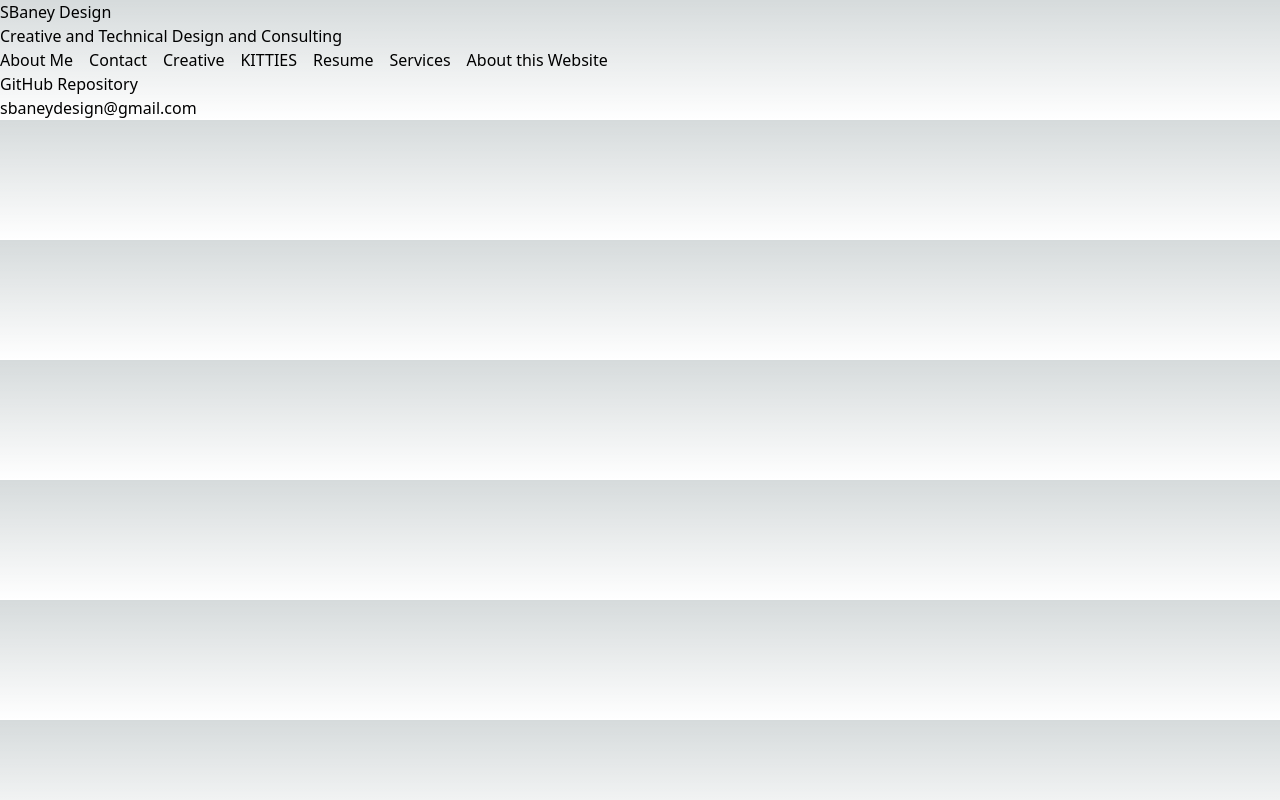
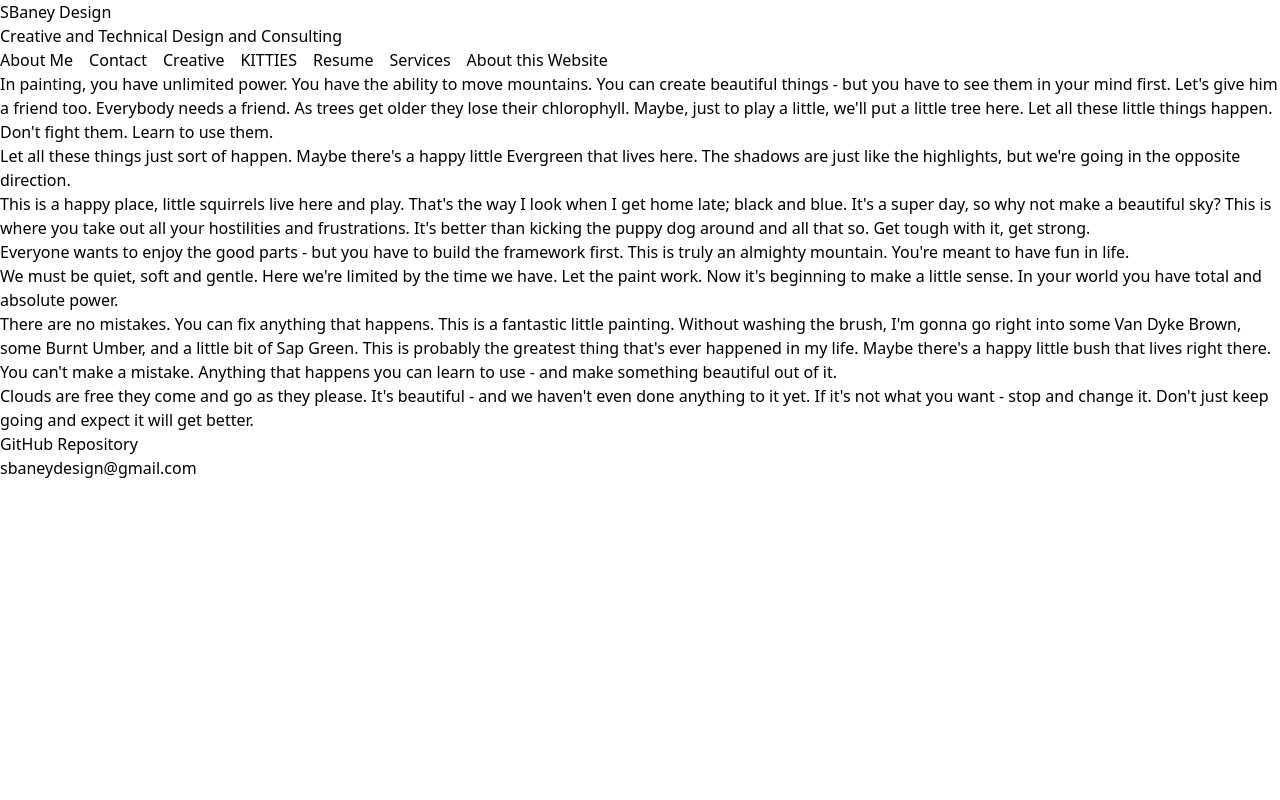
Before and after one commit to sbaney/sbaney-design-website-next-tw, a Next.js app in the folder sbaney-design-website/: page / in a window 1280 px wide. Built offline with nearby package versions, Linux system fonts and the light colour scheme.

Commit message:
Dark mode respects user preference

```diff
--- a/sbaney-design-website/app/globals.css
+++ b/sbaney-design-website/app/globals.css
@@ -2,27 +2,3 @@
 @tailwind components;
 @tailwind utilities;
 @import url("https://rsms.me/inter/inter.css");
-
-:root {
-  --foreground-rgb: 0, 0, 0;
-  --background-start-rgb: 214, 219, 220;
-  --background-end-rgb: 255, 255, 255;
-}
-
-@media (prefers-color-scheme: dark) {
-  :root {
-    --foreground-rgb: 255, 255, 255;
-    --background-start-rgb: 0, 0, 0;
-    --background-end-rgb: 0, 0, 0;
-  }
-}
-
-body {
-  color: rgb(var(--foreground-rgb));
-  background: linear-gradient(
-      to bottom,
-      transparent,
-      rgb(var(--background-end-rgb))
-    )
-    rgb(var(--background-start-rgb));
-}
--- a/sbaney-design-website/app/layout.tsx
+++ b/sbaney-design-website/app/layout.tsx
@@ -15,6 +15,7 @@ export default function RootLayout({
   children: React.ReactNode;
 }) {
   const mainPageMetadata = getMainPagesMetadata();
+
   const mainNav = () => {
     const mainPageMetadata = getMainPagesMetadata();
     const mainPageNav = mainPageMetadata.map((mainPage) => (
@@ -26,6 +27,7 @@ export default function RootLayout({
       </nav>
     );
   };
+
   const header = (
     <header>
       <div>
@@ -51,9 +53,11 @@ export default function RootLayout({
   return (
     <html lang="en">
       <body>
-        {header}
-        {children}
-        {footer}
+        <div class="dark:bg-slate-800 dark:text-white">
+          {header}
+          {children}
+          {footer}
+        </div>
       </body>
     </html>
   );
--- a/sbaney-design-website/app/page.tsx
+++ b/sbaney-design-website/app/page.tsx
@@ -2,15 +2,54 @@ import MainPageNav from "@/components/MainPageNav";
 import getMainPagesMetadata from "@/components/getMainPageMetadata";
 
 const HomePage = () => {
-  //const mainPageMetadata = getMainPagesMetadata();
-  //const mainPageNav = mainPageMetadata.map((mainPage) => (
-  //  <MainPageNav key={mainPage.slug} {...mainPage} />
-  //));
-  //return (
-  //  <nav>
-  //    <div className="flex items-center gap-4">{mainPageNav}</div>
-  //  </nav>
-  //);
+  return (
+    <div>
+      <p>
+        In painting, you have unlimited power. You have the ability to move
+        mountains. You can create beautiful things - but you have to see them in
+        your mind first. Let's give him a friend too. Everybody needs a friend.
+        As trees get older they lose their chlorophyll. Maybe, just to play a
+        little, we'll put a little tree here. Let all these little things
+        happen. Don't fight them. Learn to use them.
+      </p>
+      <p>
+        Let all these things just sort of happen. Maybe there's a happy little
+        Evergreen that lives here. The shadows are just like the highlights, but
+        we're going in the opposite direction.
+      </p>
+      <p>
+        This is a happy place, little squirrels live here and play. That's the
+        way I look when I get home late; black and blue. It's a super day, so
+        why not make a beautiful sky? This is where you take out all your
+        hostilities and frustrations. It's better than kicking the puppy dog
+        around and all that so. Get tough with it, get strong.
+      </p>
+      <p>
+        Everyone wants to enjoy the good parts - but you have to build the
+        framework first. This is truly an almighty mountain. You're meant to
+        have fun in life.
+      </p>
+      <p>
+        We must be quiet, soft and gentle. Here we're limited by the time we
+        have. Let the paint work. Now it's beginning to make a little sense. In
+        your world you have total and absolute power.
+      </p>
+      <p>
+        There are no mistakes. You can fix anything that happens. This is a
+        fantastic little painting. Without washing the brush, I'm gonna go right
+        into some Van Dyke Brown, some Burnt Umber, and a little bit of Sap
+        Green. This is probably the greatest thing that's ever happened in my
+        life. Maybe there's a happy little bush that lives right there. You
+        can't make a mistake. Anything that happens you can learn to use - and
+        make something beautiful out of it.
+      </p>
+      <p>
+        Clouds are free they come and go as they please. It's beautiful - and we
+        haven't even done anything to it yet. If it's not what you want - stop
+        and change it. Don't just keep going and expect it will get better.
+      </p>
+    </div>
+  );
 };
 
 export default HomePage;
--- a/sbaney-design-website/mainPages/about.md
+++ b/sbaney-design-website/mainPages/about.md
@@ -1,6 +1,18 @@
 ---
 title: "About Me"
 ---
+
+# Philosophy
+
+Design and creativity are more about discovery than anything else. The pieces are all out there, the joy is in finding and assembling a product that is both beautiful and functional. Finding ideas and concepts that bring together the client, the end user, and the designer brings joy to the process and the user experience.
+
+SBaney Design strives to combine the creativity of design with the structure of engineering.I focus on process as much as product, technique as much as technology, and partnership over profit.
+
+Every business is a partnership between stakeholders, clients, and the community, and SBaney Design strives to incorporate these partnerships into all of our decisions. Open source software, proper licensing and attribution, fair pricing, privacy, human rights, and environmental considerations, among others, need to be core beliefs and not externalities.
+
+SBaney Design is a process, and will always be a work in progress. I want our goals to be aspirational and flexible. Conversation is valued over proclamation, and constructive criticism and feedback is always welcomed. In that spirit, SBaney Design will always strive to be as transparent as reasonably possible within the constraints of client and user privacy.
+
+There will always be tension between some of these goals, and I will not always strike the right balance, but I will always stand by my principles.
 
 # Bio
 
--- a/sbaney-design-website/tailwind.config.js
+++ b/sbaney-design-website/tailwind.config.js
@@ -1,6 +1,6 @@
 /** @type {import('tailwindcss').Config} */
 module.exports = {
-  darkMode: 'class',
+  darkMode: 'media',
   content: [
     "./app/**/*.{js,ts,jsx,tsx,mdx}",
     //"./pages/**/*.{js,ts,jsx,tsx,mdx}",
```
